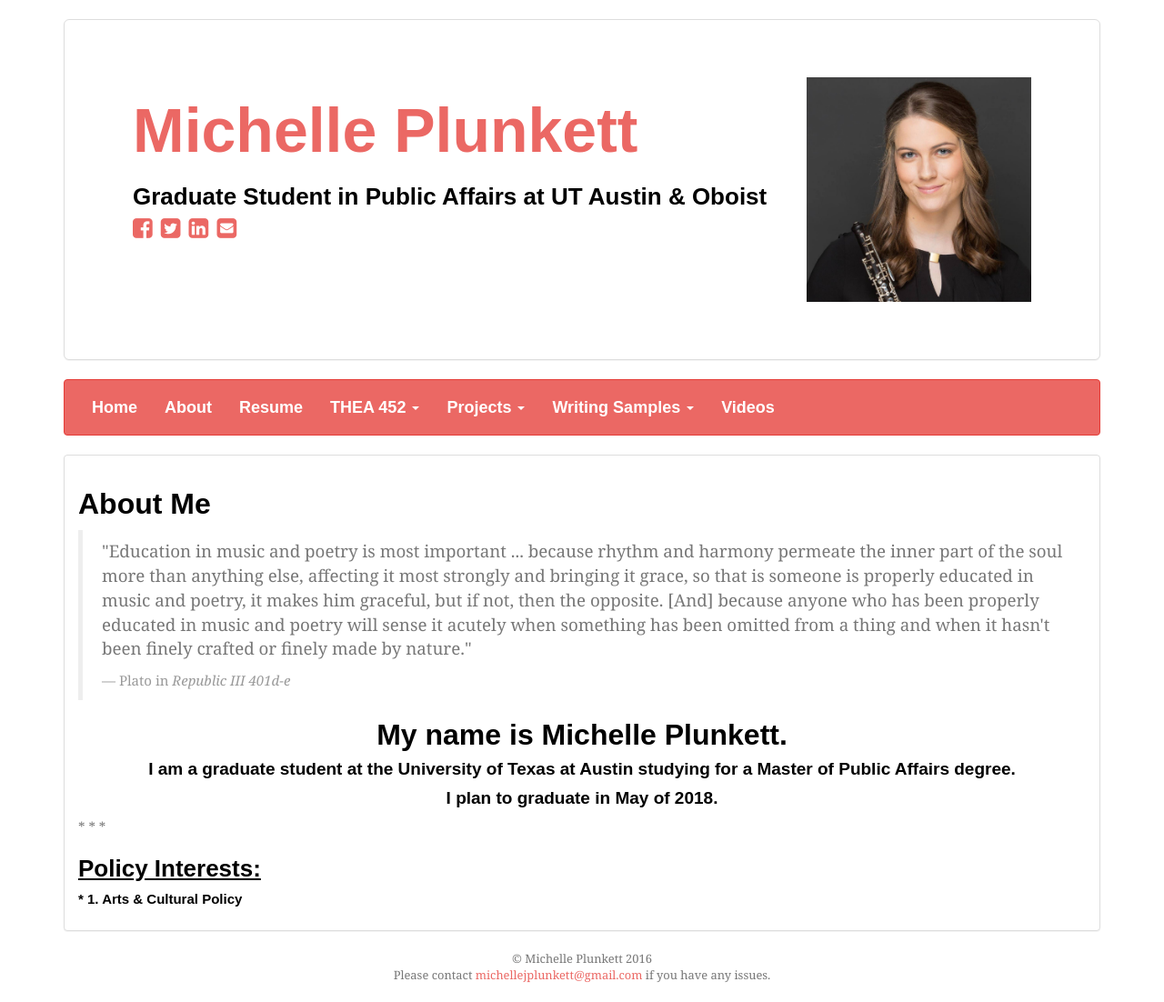
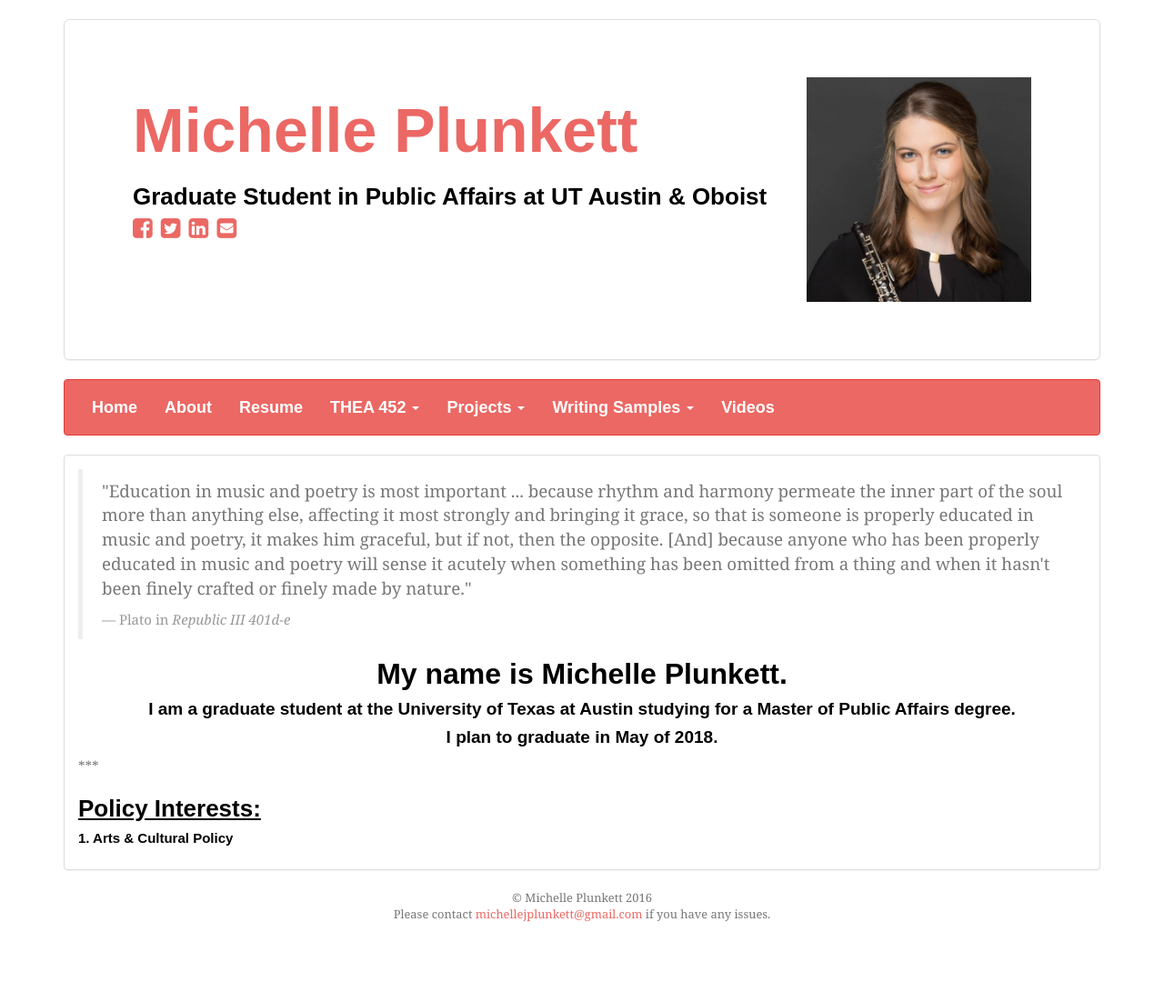
Before and after one commit to michelleplunkett/michelleplunkett.github.io, a Jekyll site: the page built from about.html, in a window 1280 px wide. Shown: the whole page at 91% size. Built offline with Jekyll 4.4.1, drawn with Linux system fonts in a browser that asks for light colours; nearby versions of some CDN libraries; some web fonts are replaced; Markdown is read by kramdown in place of the engine named in the settings; after the commit the page ends 1035 px from its top, so only the background shows below that; some of the changed lines change nothing that is shown.

Commit message:
Update about.html

```diff
--- a/about.html
+++ b/about.html
@@ -1,5 +1,5 @@
 ---
-layout: blog
+layout: about
 title:	"About Me"
 ---
 
@@ -15,4 +15,4 @@
 </center>
 * * *
 <h3><u>Policy Interests:</u></h3>
-<h5>  * 1. Arts & Cultural Policy</h5>
+<h5>&nbsp;&nbsp;&nbsp;&nbsp;&nbsp;&nbsp;1. Arts & Cultural Policy</h5>
```
